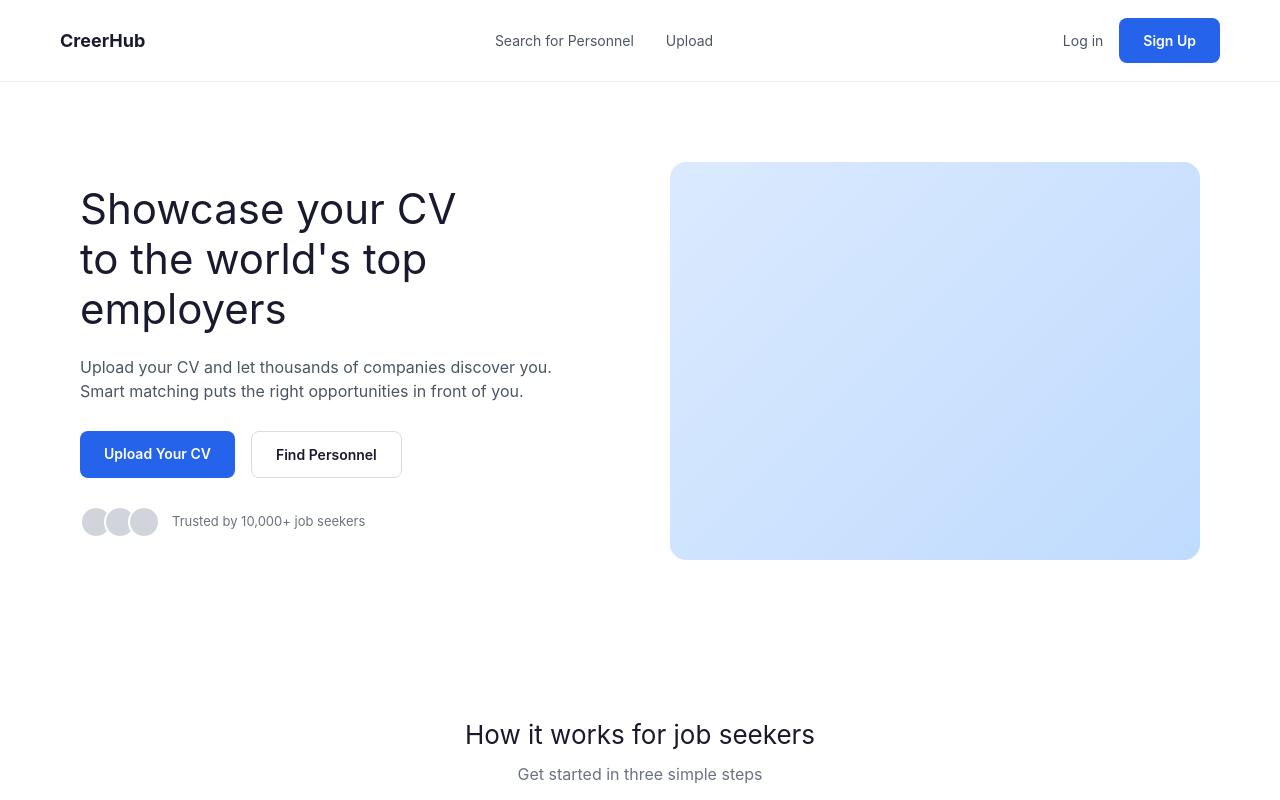
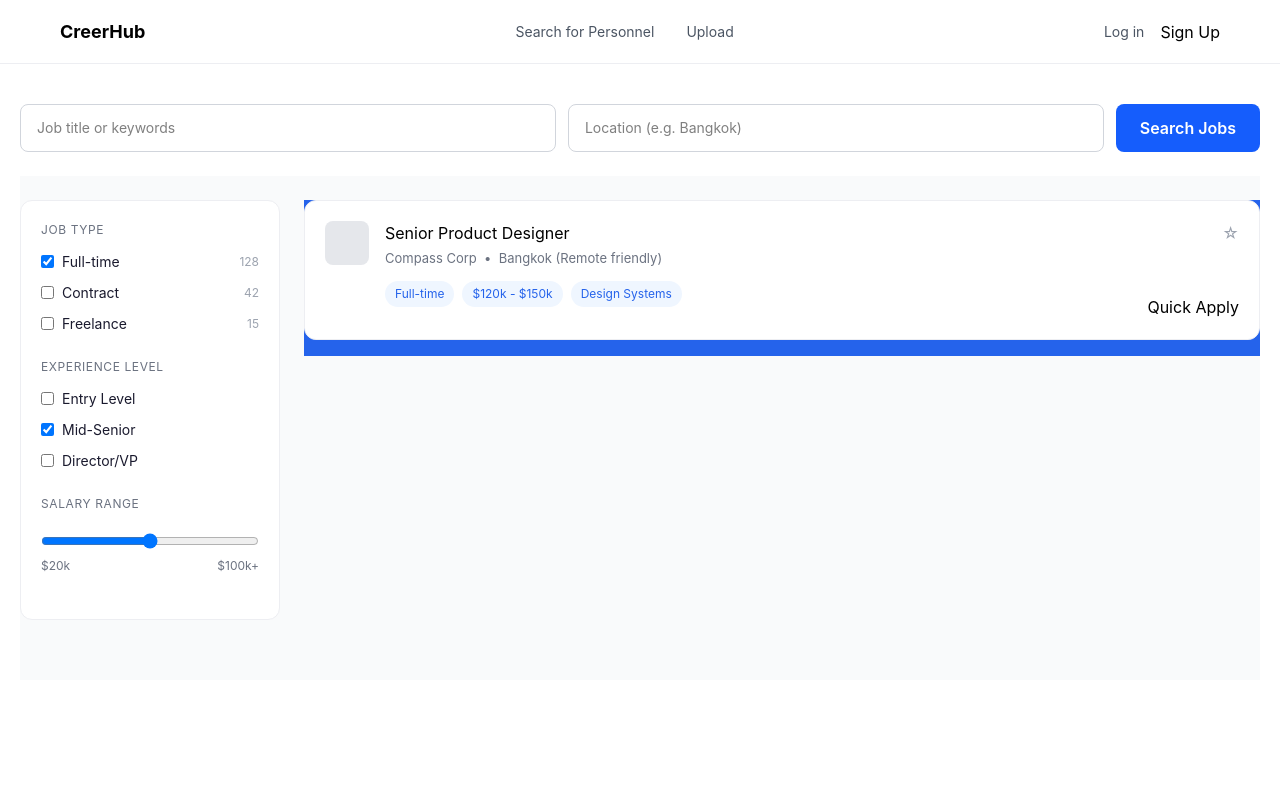
Before and after one commit to Lapat112/CareerHub, a React (Vite) app: page / in a window 1280 px wide. Shown: the top 800 px of the page. Built offline with nearby package versions, Linux system fonts and the light colour scheme.

Commit message:
Personnel Page

```diff
--- a/src/App.tsx
+++ b/src/App.tsx
@@ -3,6 +3,7 @@ import './App.css'
 
 import Homepage from './PageWeb/Home/Homepage'
 import Navbar from './Nav/Nav'
+import Personnel from './PageWeb/Sear_Person/Personnel'
 
 function App() {
 
@@ -10,7 +11,7 @@ function App() {
   return (
     <>
       <Navbar/>
-      <Homepage/>
+      <Personnel/>
     </>
   )
 }
--- a/src/PageWeb/Sear_Person/Personnel.css
+++ b/src/PageWeb/Sear_Person/Personnel.css
@@ -0,0 +1,153 @@
+/* Wrappers keep content boxed, same pattern as Homepage */
+.jobs-header-wrapper,
+.jobs-main-wrapper {
+  max-width: 120rem;
+  margin: 0 auto;
+  padding: 0 20px;
+}
+
+
+
+/* Main area: sidebar + listings */
+.jobs-main {
+  display: flex;
+  gap: 24px;
+  align-items: flex-start;
+  padding: 24px 0 60px;
+  background: #f9fafb;
+}
+
+    /* Sidebar */
+    .jobs-sidebar {
+      width: 260px;
+      flex-shrink: 0;
+      background: #fff;
+      border-radius: 12px;
+      border: 1px solid #edeef2;
+      padding: 20px;
+    }
+
+    .filter-group {
+      margin-bottom: 24px;
+    }
+
+    .filter-group h4 {
+      font-size: 12px;
+      color: #6b7280;
+      letter-spacing: 0.05em;
+      margin-bottom: 12px;
+    }
+
+    .filter-group label {
+      display: flex;
+      align-items: center;
+      gap: 8px;
+      font-size: 14px;
+      margin-bottom: 10px;
+      color: #1a1a2e;
+    }
+
+    .filter-group label span {
+      margin-left: auto;
+      color: #9ca3af;
+      font-size: 12px;
+    }
+
+    .salary-slider {
+      width: 100%;
+      margin: 8px 0;
+    }
+
+    .salary-labels {
+      display: flex;
+      justify-content: space-between;
+      font-size: 12px;
+      color: #6b7280;
+    }
+
+
+
+/* User */
+.jobs-list {
+  flex: 1;
+  background-color: #2563eb;
+}
+
+
+  .job-card {
+    display: flex;
+    gap: 16px;
+    background: #fff;
+    border-radius: 12px;
+    border: 1px solid #edeef2;
+    padding: 20px;
+    margin-bottom: 16px;
+  }
+
+  .job-card-logo {
+    width: 44px;
+    height: 44px;
+    border-radius: 8px;
+    background: #e5e7eb;
+    flex-shrink: 0;
+  }
+
+  .job-card-body {
+    flex: 1;
+  }
+
+  .job-card-body h3 {
+    font-size: 16px;
+    margin-bottom: 4px;
+  }
+
+  .job-meta {
+    font-size: 13px;
+    color: #6b7280;
+    margin-bottom: 12px;
+  }
+
+  .job-tags {
+    display: flex;
+    gap: 8px;
+    margin-bottom: 12px;
+    flex-wrap: wrap;
+  }
+
+  .job-tags .tag {
+    font-size: 12px;
+    background: #eff6ff;
+    color: #2563eb;
+    padding: 4px 10px;
+    border-radius: 999px;
+  }
+
+  .job-footer-meta {
+    font-size: 12px;
+    color: #9ca3af;
+  }
+
+  .job-card-actions {
+    display: flex;
+    flex-direction: column;
+    align-items: flex-end;
+    justify-content: space-between;
+  }
+
+  .bookmark {
+    color: #9ca3af;
+    cursor: pointer;
+  }
+
+/* Responsive */
+@media (max-width: 900px) {
+  .jobs-main {
+    flex-direction: column;
+  }
+  .jobs-sidebar {
+    width: 100%;
+  }
+  .jobs-search-form {
+    flex-direction: column;
+  }
+}
--- a/src/PageWeb/Sear_Person/Personnel.tsx
+++ b/src/PageWeb/Sear_Person/Personnel.tsx
@@ -0,0 +1,79 @@
+import './Personnel.css'
+
+function Personnel() {
+  return (
+    <>
+      {/* Search Header */}
+<div className="jobs-header-wrapper">
+  <section className="pt-10 pb-6">
+    <form className="flex gap-3">
+      <input type="text" placeholder="Job title or keywords" className="flex-1 px-4 py-3 rounded-lg border border-gray-300 text-sm"/>
+      <input type="text" placeholder="Location (e.g. Bangkok)" className="flex-1 px-4 py-3 rounded-lg border border-gray-300 text-sm" />
+      <button type="submit"className="px-6 py-3 rounded-lg border-none bg-blue-600 text-white font-semibold cursor-pointer whitespace-nowrap"> Search Jobs</button>
+      </form>
+  </section>
+      </div>
+
+      {/* Main content: filters + listings */}
+      <div className="jobs-main-wrapper">
+        <section className="jobs-main">
+          {/* Sidebar filters */}
+          <aside className="jobs-sidebar">
+            <div className="filter-group">
+              <h4>JOB TYPE</h4>
+              <label><input type="checkbox" defaultChecked /> Full-time <span>128</span></label>
+              <label><input type="checkbox" /> Contract <span>42</span></label>
+              <label><input type="checkbox" /> Freelance <span>15</span></label>
+            </div>
+
+            <div className="filter-group">
+              <h4>EXPERIENCE LEVEL</h4>
+              <label><input type="checkbox" /> Entry Level</label>
+              <label><input type="checkbox" defaultChecked /> Mid-Senior</label>
+              <label><input type="checkbox" /> Director/VP</label>
+            </div>
+
+            <div className="filter-group">
+              <h4>SALARY RANGE</h4>
+              <input type="range" min="0" max="100" className="salary-slider" />
+              <div className="salary-labels">
+                <span>$20k</span>
+                <span>$100k+</span>
+              </div>
+            </div>
+
+
+          </aside>
+
+          {/* User  */}
+          <div className="jobs-list">
+            <div className="job-card">
+              <div className="job-card-logo"></div>
+              <div className="job-card-body">
+                <h3>Senior Product Designer</h3>
+                <p className="job-meta">Compass Corp &nbsp;•&nbsp; Bangkok (Remote friendly)</p>
+                <div className="job-tags">
+                  <span className="tag">Full-time</span>
+                  <span className="tag">$120k - $150k</span>
+                  <span className="tag">Design Systems</span>
+                </div>
+              </div>
+              <div className="job-card-actions">
+                <span className="bookmark">☆</span>
+                <button className="btn btn-outline">Quick Apply</button>
+              </div>
+            </div>
+
+
+
+
+          </div>
+        </section>
+      </div>
+
+
+    </>
+  )
+}
+
+export default Personnel
```
